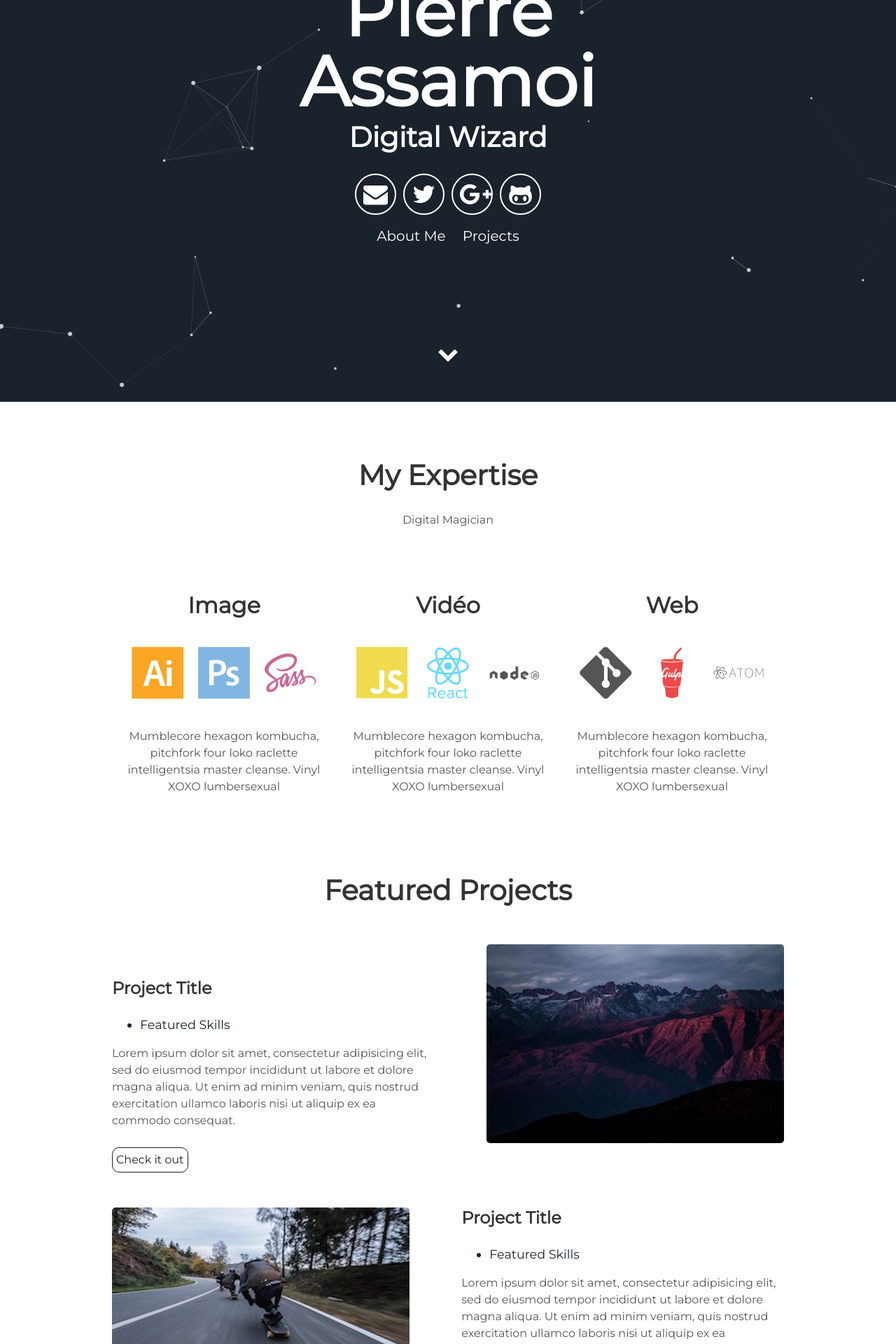
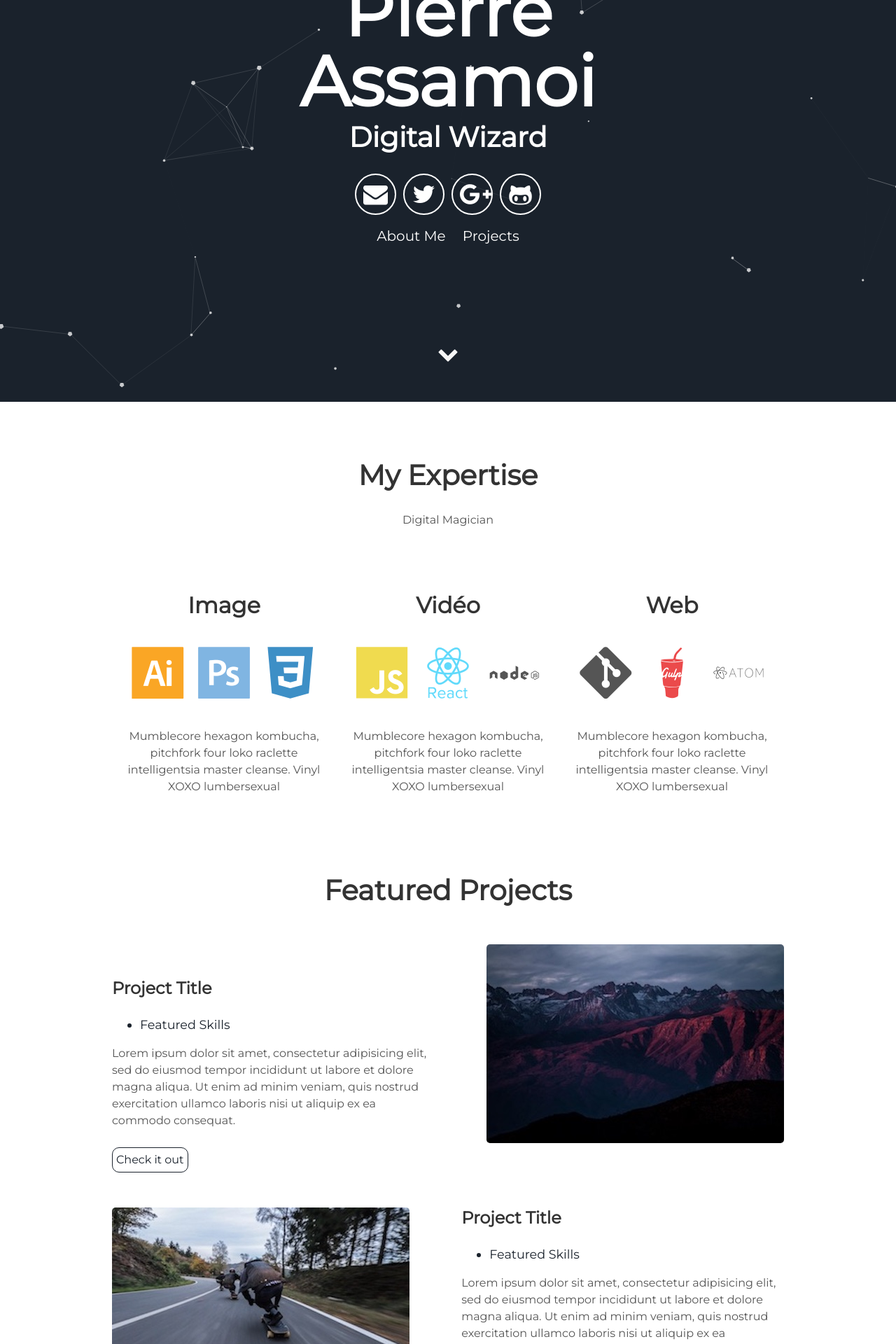
Before and after one commit to pierre-assamoi/Pierfolio, a Jekyll site: the page built from index.html, in a window 1280 px wide. Shown: the part 326-2246 px from the top of the page at 70% size. Built offline with Jekyll 4.4.1, drawn with Linux system fonts in a browser that asks for light colours.

Commit message:
Update about.html

```diff
--- a/_includes/about.html
+++ b/_includes/about.html
@@ -7,7 +7,7 @@
       <h2>Image</h2>
       <i class="devicon-illustrator-plain colored"></i>
       <i class="devicon-photoshop-plain colored"></i>
-      <i class="devicon-sass-original colored"></i>
+      <i class="devicon-css3-plain colored"></i>
       <p>Mumblecore hexagon kombucha, pitchfork four loko raclette intelligentsia master cleanse.
         Vinyl XOXO lumbersexual</p>
     </div>
```
